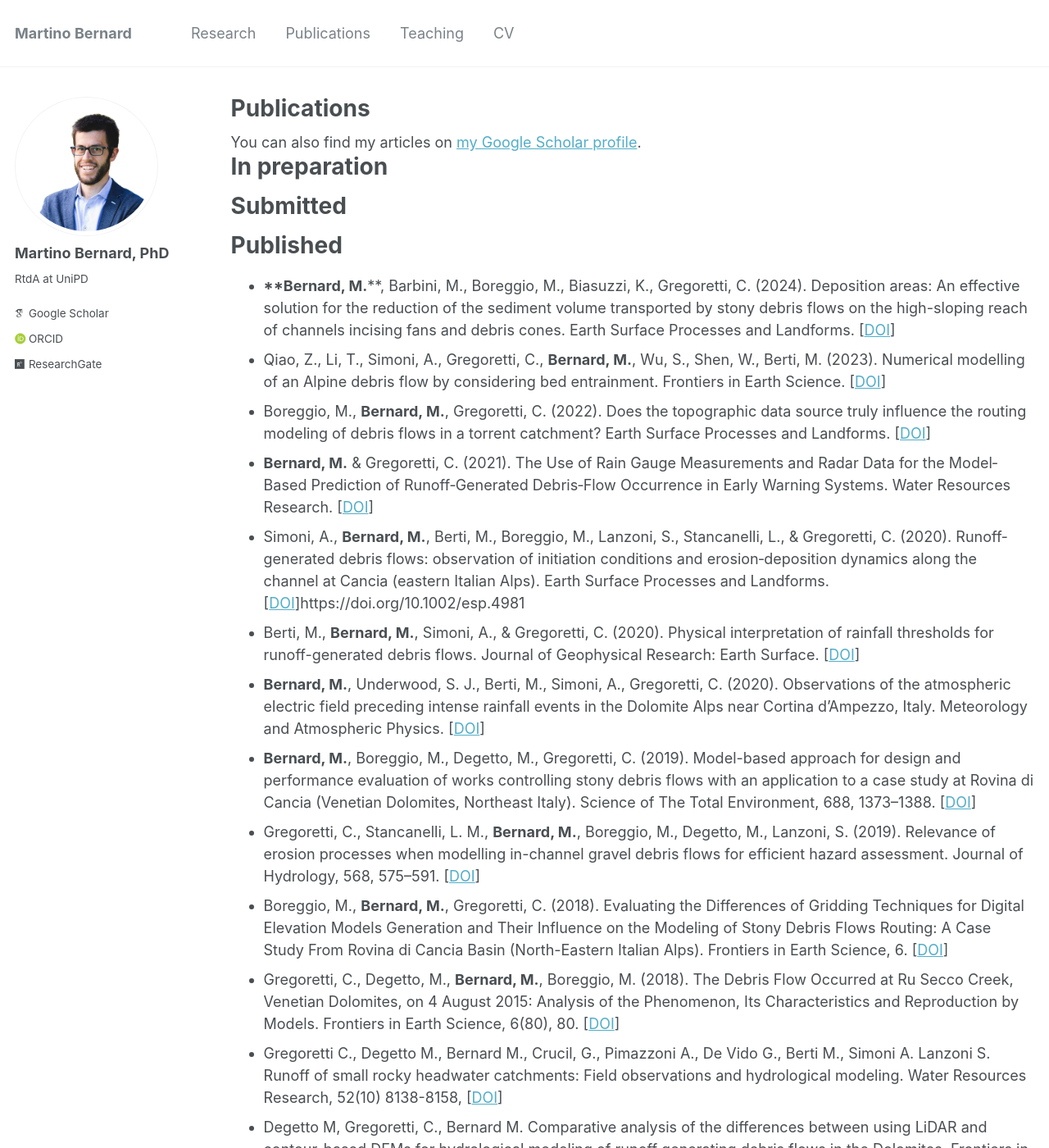
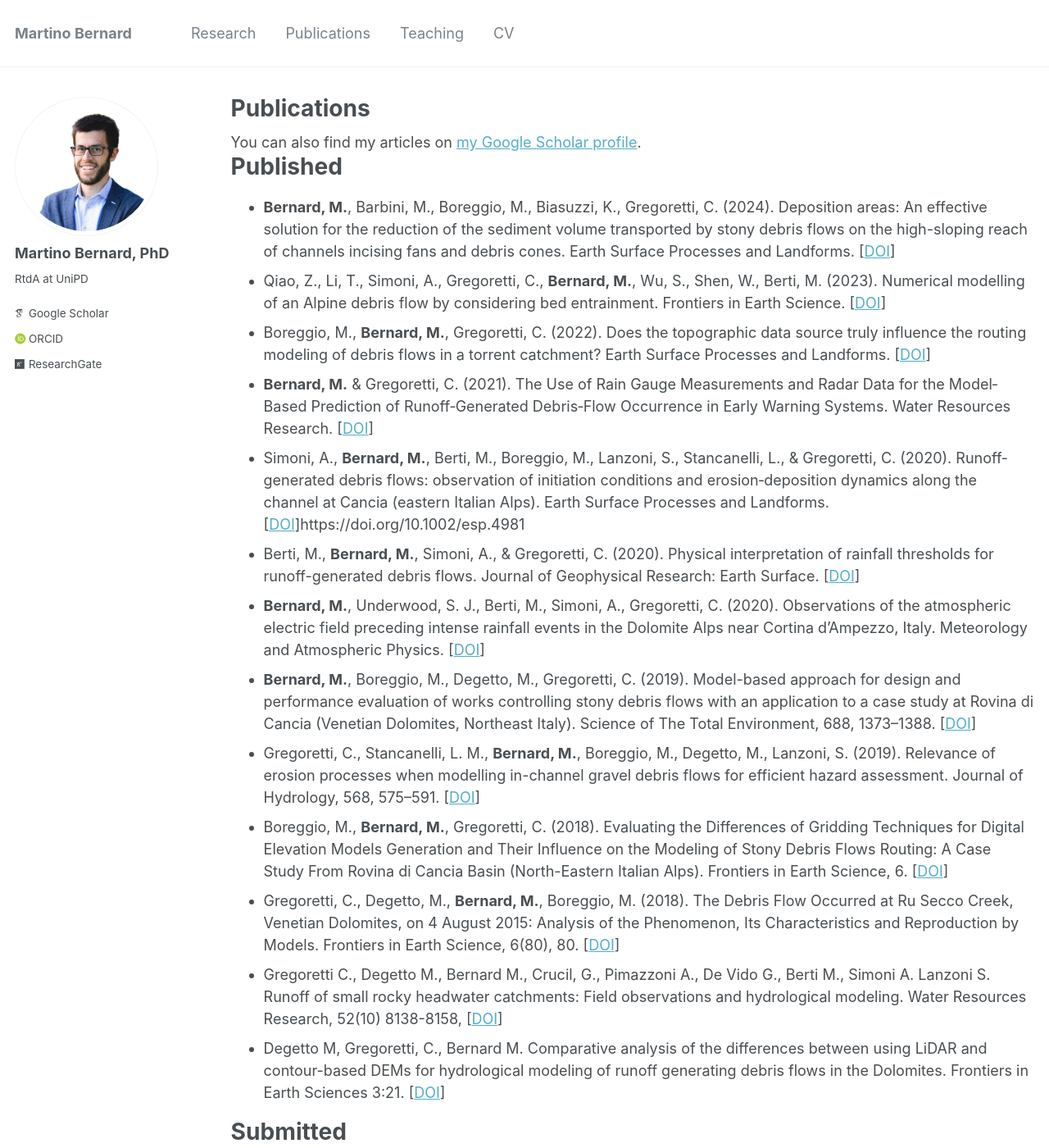
Before and after one commit to martinobernard/martinobernard.github.io, a Jekyll site: the page built from _pages/publications.md, in a window 1280 px wide and 1400 px high. Shown: the whole window at 82% size. Built offline with Jekyll 4.4.1, drawn with Linux system fonts in a browser that asks for light colours; some web fonts are replaced.

Commit message:
upd publ

```diff
--- a/_pages/publications.md
+++ b/_pages/publications.md
@@ -11,15 +11,9 @@ author_profile: true
 
 {% include base_path %}
 
-In preparation
-======
-
-Submitted
-======
-
 Published
 ======
-* ****Bernard, M.****, Barbini, M., Boreggio, M., Biasuzzi, K., Gregoretti, C. (2024). Deposition areas: An effective solution for the reduction of the sediment volume transported by stony debris flows on the high-sloping reach of channels incising fans and debris cones. Earth Surface Processes and Landforms. [<a href="https://doi.org/10.1002/esp.5727" target="_blank">DOI</a>]
+* **Bernard, M.**, Barbini, M., Boreggio, M., Biasuzzi, K., Gregoretti, C. (2024). Deposition areas: An effective solution for the reduction of the sediment volume transported by stony debris flows on the high-sloping reach of channels incising fans and debris cones. Earth Surface Processes and Landforms. [<a href="https://doi.org/10.1002/esp.5727" target="_blank">DOI</a>]
 * Qiao, Z., Li, T., Simoni, A., Gregoretti, C., **Bernard, M.**, Wu, S., Shen, W., Berti, M. (2023). Numerical modelling of an Alpine debris flow by considering bed entrainment. Frontiers in Earth Science. [<a href="https://doi.org/10.3389/feart.2022.1059525" target="_blank">DOI</a>]
 * Boreggio, M., **Bernard, M.**, Gregoretti, C. (2022). Does the topographic data source truly influence the routing modeling of debris flows in a torrent catchment? Earth Surface Processes and Landforms. [<a href="https://doi.org/10.1002/esp.5366" target="_blank">DOI</a>]
 * **Bernard, M.** & Gregoretti, C. (2021). The Use of Rain Gauge Measurements and Radar Data for the Model‐Based Prediction of Runoff‐Generated Debris‐Flow Occurrence in Early Warning Systems. Water Resources Research. [<a href="https://doi.org/10.1029/2020WR027893" target="_blank">DOI</a>]
```
Also changed, not shown: other parts of _pages/publications.md (+6 -0 lines).
